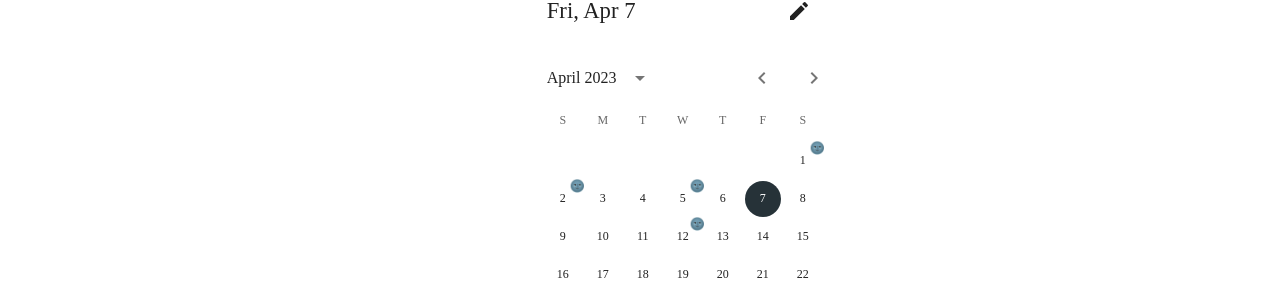
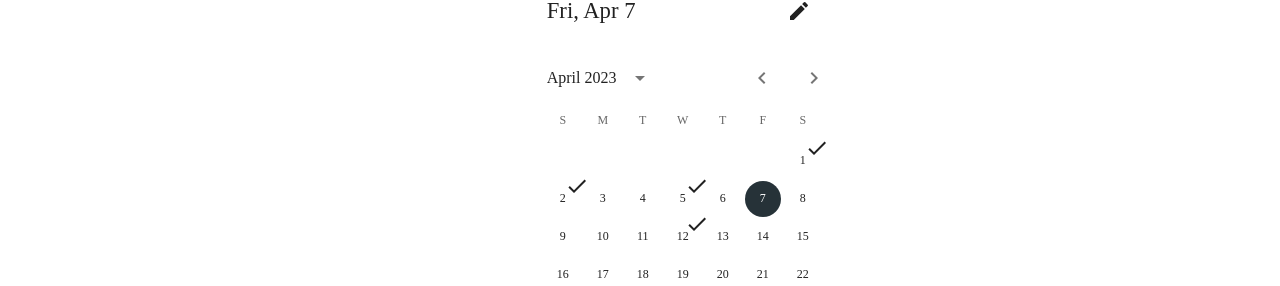
Before and after one commit to jflores08/TutorTime, a Next.js app: page /appointment in a window 1280 px wide. Shown: the part 809-1095 px from the top of the page. Built offline with nearby package versions, Linux system fonts and the light colour scheme; what @nextui-org/react would draw is missing.

Commit message:
bage icons changed to MUI checkIcon in Calendar component

```diff
--- a/package.json
+++ b/package.json
@@ -11,7 +11,7 @@
   "dependencies": {
     "@emotion/react": "^11.10.5",
     "@emotion/styled": "^11.10.5",
-    "@mui/icons-material": "^5.10.16",
+    "@mui/icons-material": "^5.11.0",
     "@mui/joy": "^5.0.0-alpha.59",
     "@mui/material": "^5.10.17",
     "@mui/x-date-pickers": "^5.0.16",
--- a/pages/appointment.tsx
+++ b/pages/appointment.tsx
@@ -4,7 +4,7 @@ import type { NextPage } from "next";
 // Import custom comtonents
 import { CourseCardGrid } from "../src/components/HomepageComponents/CourseGrid/CourseCardGrid";
 import { Calendar } from "../src/components/BookAnAppointmentFlow/components/Calendar";
-import { CalendarJumbotron } from "../src/components/BookAnAppointmentFlow/components/calendarJumbotron";
+import { CalendarJumbotron } from "../src/components/BookAnAppointmentFlow/components/CalendarJumbotron";
 import Layout from "../src/components/Layout";
 import { PriceCardGrid } from "../src/components/HomepageComponents/PriceGrid/PriceCardGrid";
 import { Typography } from "@mui/material";
--- a/src/components/BookAnAppointmentFlow/components/calendar.tsx
+++ b/src/components/BookAnAppointmentFlow/components/calendar.tsx
@@ -1,5 +1,6 @@
 // // Import react components
 import * as React from "react";
+import { Fragment } from "react";
 import { useState } from "react";
 import { FC } from "react";
 
@@ -15,12 +16,13 @@ import { LocalizationProvider } from "@mui/x-date-pickers/LocalizationProvider";
 import { StaticDatePicker } from "@mui/x-date-pickers/StaticDatePicker";
 import { PickersDay } from "@mui/x-date-pickers/PickersDay";
 import Badge from "@mui/material/Badge";
+import CheckIcon from "@mui/icons-material/Check";
 
-const isWeekend = (date: Dayjs) => {
-  const day = date.day();
+// const isWeekend = (date: Dayjs) => {
+//   const day = date.day();
 
-  return day === 0 || day === 6;
-};
+//   return day === 0 || day === 6;
+// };
 
 //   export default function StaticDatePickerLandscape() {
 
@@ -74,7 +76,7 @@ export const Calendar: FC<{}> = () => {
                 <Badge
                   key={day.toString()}
                   overlap="circular"
-                  badgeContent={isSelected ? "🌚" : undefined}
+                  badgeContent={isSelected ? <CheckIcon /> : undefined}
                 >
                   <PickersDay {...DayComponentProps} />
                 </Badge>
--- a/src/components/TopNavigation/MobileNavMenu.tsx
+++ b/src/components/TopNavigation/MobileNavMenu.tsx
@@ -1,6 +1,6 @@
 import { FC, useState } from "react";
 
-import { useTranslations } from "next-intl";
+// import { useTranslations } from "next-intl";
 import Link from "next/link";
 
 import Box from "@mui/material/Box";
```
Also changed, not shown: 2 other files (tests, documents, lock files or other folders).
